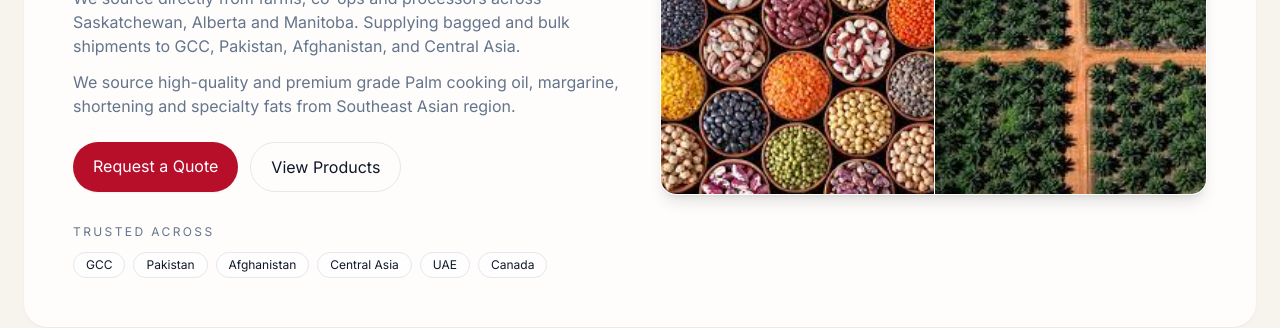
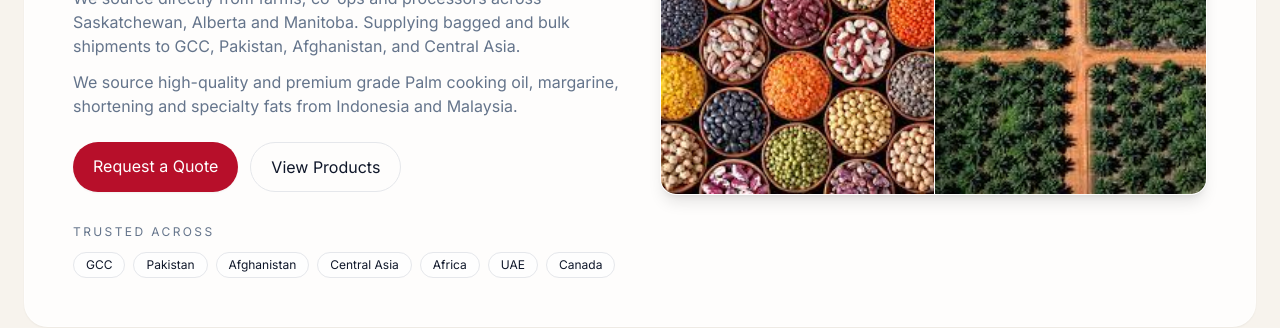
Before and after one commit to sjahmed1445/canada-trade-hub-site, a React (Vite) app: page / in a window 1280 px wide. Shown: the part 388-716 px from the top of the page. Built offline with nearby package versions, Linux system fonts and the light colour scheme.

Commit message:
Update palm oil sourcing copy and trusted regions

```diff
--- a/src/CanadaTradeHub_SPA.jsx
+++ b/src/CanadaTradeHub_SPA.jsx
@@ -52,7 +52,7 @@ export default function CanadaTradeHub(){
           </span>
           <h2 className="mt-4 text-2xl md:text-3xl font-extrabold leading-tight text-[color:var(--cth-red)]">Quality Canadian Grains & Pulses and Palm Oil products — Export/Import With Trust</h2>
           <p className="mt-4 text-[color:var(--cth-slate)]">We source directly from farms, co-ops and processors across Saskatchewan, Alberta and Manitoba. Supplying bagged and bulk shipments to GCC, Pakistan, Afghanistan, and Central Asia.</p>
-          <p className="mt-3 text-[color:var(--cth-slate)]">We source high-quality and premium grade Palm cooking oil, margarine, shortening and specialty fats from Southeast Asian region.</p>
+          <p className="mt-3 text-[color:var(--cth-slate)]">We source high-quality and premium grade Palm cooking oil, margarine, shortening and specialty fats from Indonesia and Malaysia.</p>
           <div className="mt-6 flex flex-wrap gap-3">
             <a href="#contact" className="px-5 py-3 rounded-full text-white bg-[color:var(--cth-red)] hover:bg-[color:var(--cth-red-dark)] shadow-sm">Request a Quote</a>
             <a href="#products" className="px-5 py-3 rounded-full border border-[color:var(--cth-slate)]/30 hover:border-[color:var(--cth-red)]">View Products</a>
@@ -64,6 +64,7 @@ export default function CanadaTradeHub(){
               <span className="rounded-full border border-[color:var(--cth-slate)]/20 bg-white/70 px-3 py-1">Pakistan</span>
               <span className="rounded-full border border-[color:var(--cth-slate)]/20 bg-white/70 px-3 py-1">Afghanistan</span>
               <span className="rounded-full border border-[color:var(--cth-slate)]/20 bg-white/70 px-3 py-1">Central Asia</span>
+              <span className="rounded-full border border-[color:var(--cth-slate)]/20 bg-white/70 px-3 py-1">Africa</span>
               <span className="rounded-full border border-[color:var(--cth-slate)]/20 bg-white/70 px-3 py-1">UAE</span>
               <span className="rounded-full border border-[color:var(--cth-slate)]/20 bg-white/70 px-3 py-1">Canada</span>
             </div>
```
